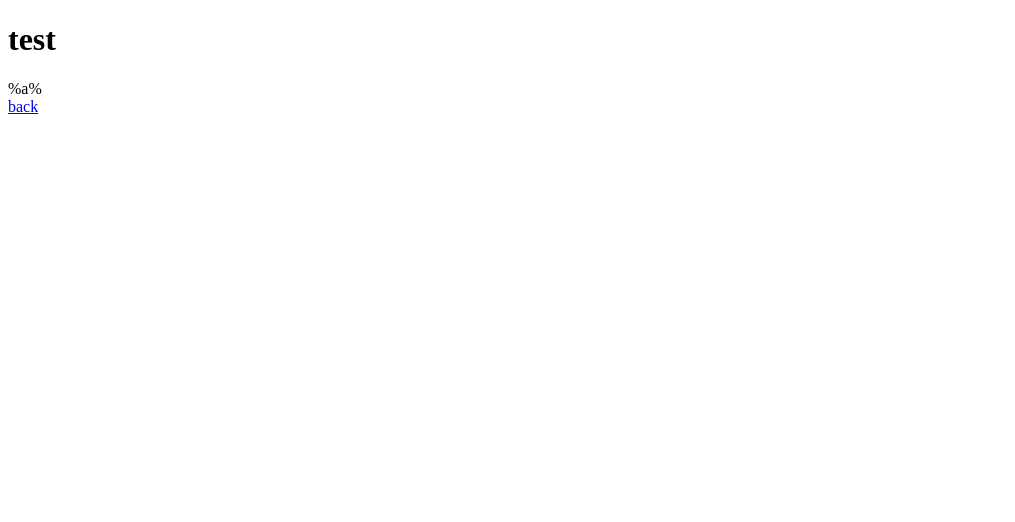
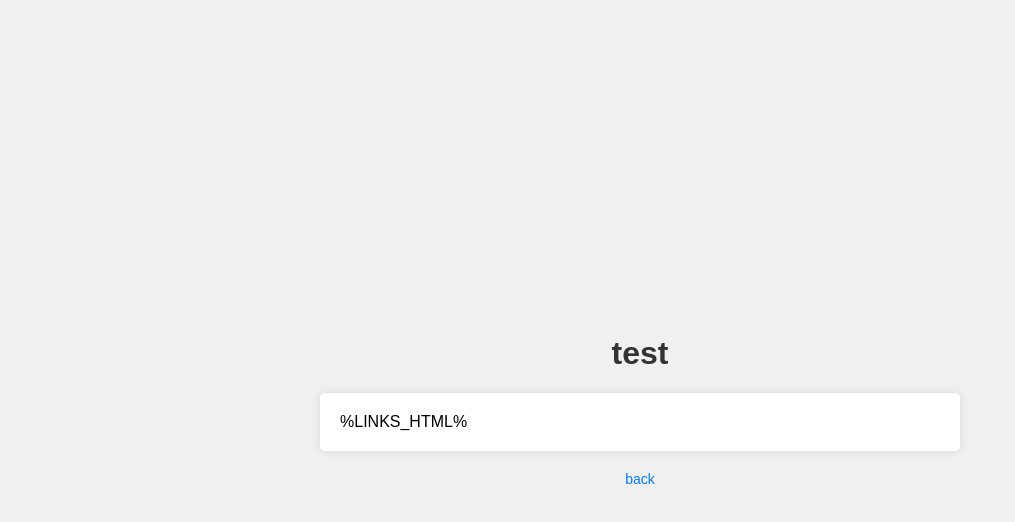
Before and after one commit to IJAEYEONG/board, a website: page public/html/BoardList.html in a window 1280 px wide. Shown: the whole page, without its empty margins (0-1015 px from the left). Drawn offline with Linux system fonts and the light colour scheme; files that its build step writes are made by us from their sources.

Commit message:
board 수정

```diff
--- /dev/null
+++ b/public/css/BoardList.css
@@ -0,0 +1,36 @@
+body {
+  font-family: Arial, sans-serif;
+  background-color: #f0f0f0;
+  margin: 0;
+  padding: 0;
+  display: flex;
+  flex-direction: column;
+  align-items: center;
+  justify-content: center;
+  height: 100vh;
+}
+
+h1 {
+  color: #333;
+}
+
+div {
+  background-color: #fff;
+  padding: 20px;
+  border-radius: 5px;
+  box-shadow: 0 0 10px rgba(0, 0, 0, 0.1);
+  margin-bottom: 20px;
+  width: 80%;
+  max-width: 600px;
+}
+
+a {
+  color: #007bff;
+  text-decoration: none;
+  font-size: 14px;
+  transition: color 0.3s;
+}
+
+a:hover {
+  color: #0056b3;
+}
--- a/public/html/BoardList.html
+++ b/public/html/BoardList.html
@@ -4,11 +4,12 @@
   <meta charset="UTF-8">
   <meta name="viewport" content="width=device-width, initial-scale=1.0">
   <title>Document</title>
+  <link rel="stylesheet" href="BoardList.css">
 </head>
 <body>
   <h1>test</h1>
   <div>
-    %a%
+    %LINKS_HTML%
   </div>
   <a href="/">back</a>
 </body>
--- a/public/js/module/LoginLink.js
+++ b/public/js/module/LoginLink.js
@@ -1,13 +1,14 @@
 function generateAuthLinks(sessionId) {
   if (sessionId) {
     return {
-      loginLink: '',
+      loginLink: "",
       signupLink: '<a href="/logout">로그아웃</a>',
+      mypage: '<a href="/mypage">마이페이지</a>',
     };
   } else {
     return {
       loginLink: '<a href="/login">로그인</a>',
-      signupLink: '<a href="/signup">회원가임</a>',
+      signupLink: '<a href="/signup">회원가입</a>',
     };
   }
 }
--- a/public/js/module/css.js
+++ b/public/js/module/css.js
@@ -5,7 +5,8 @@ const cssFiles = {
   "/board.css": "public/css/board.css",
   "/submission.css": "public/css/submission.css",
   "/signup.css": "public/css/signup.css",
-  "/login.css": "public/css/login.css"
+  "/login.css": "public/css/login.css",
+  "/BoardList.css":"public/css/BoardList.css"
 };
 function serveCssFile(req, res) {
   const filePath = cssFiles[req.url];
```
Also changed, not shown: TestFolder/TestServer.js (+10 -13 lines), public/html/index.html (+7 -8 lines), public/js/module/DataTemplate.js (+4 -5 lines), public/js/module/test.js (+13 -7 lines).
